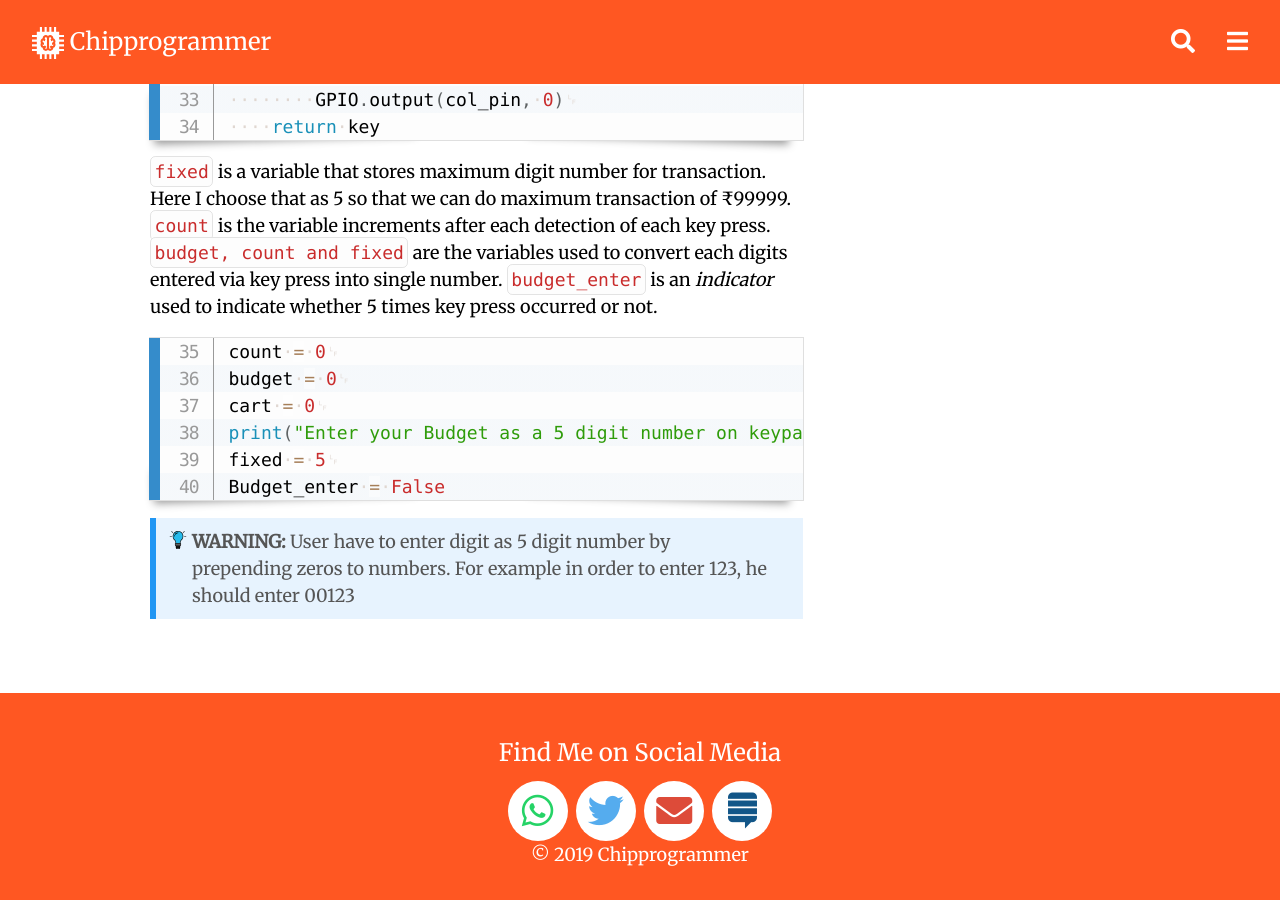
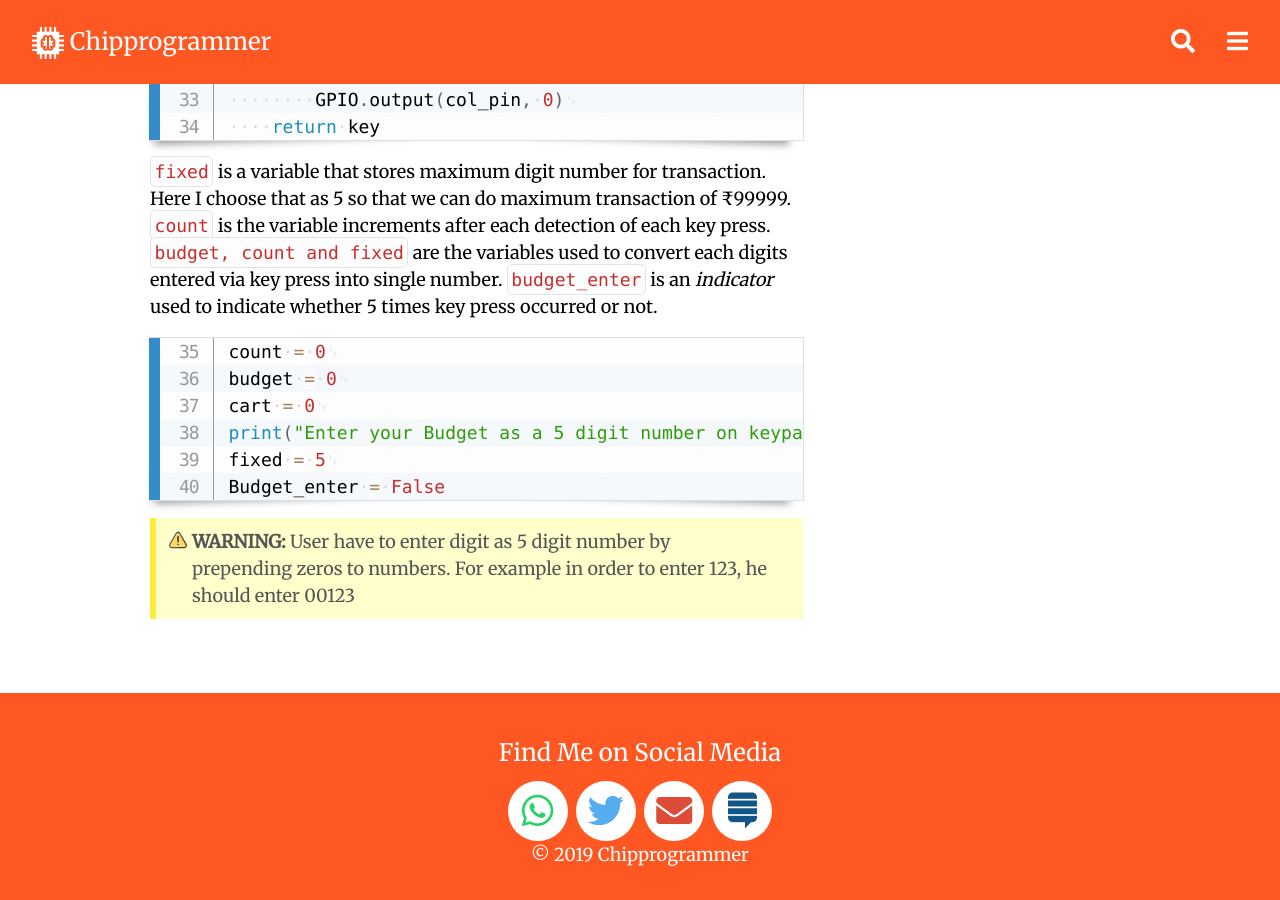
Before and after one commit to techiworld/techiworld.github.io, a Jekyll site: the page built from PCPL-electro.md, in a window 1280 px wide and 900 px high, scrolled down 2472 px. Built offline with Jekyll 4.4.1, drawn with Linux system fonts in a browser that asks for light colours; comment, search, counter and statistics services are not loaded.

Commit message:
Update PCPL-electro.md

```diff
--- a/PCPL-electro.md
+++ b/PCPL-electro.md
@@ -131,4 +131,4 @@ Budget_enter = False
 {% endraw %}
 </code>
 </pre>
-{% include MyNote.html note_type="info" span_note="warning: " text="User have to enter digit as 5 digit number by prepending zeros to numbers. For example in order to enter 123, he should enter 00123"%}
+{% include MyNote.html note_type="warning" span_note="warning: " text="User have to enter digit as 5 digit number by prepending zeros to numbers. For example in order to enter 123, he should enter 00123"%}
```
